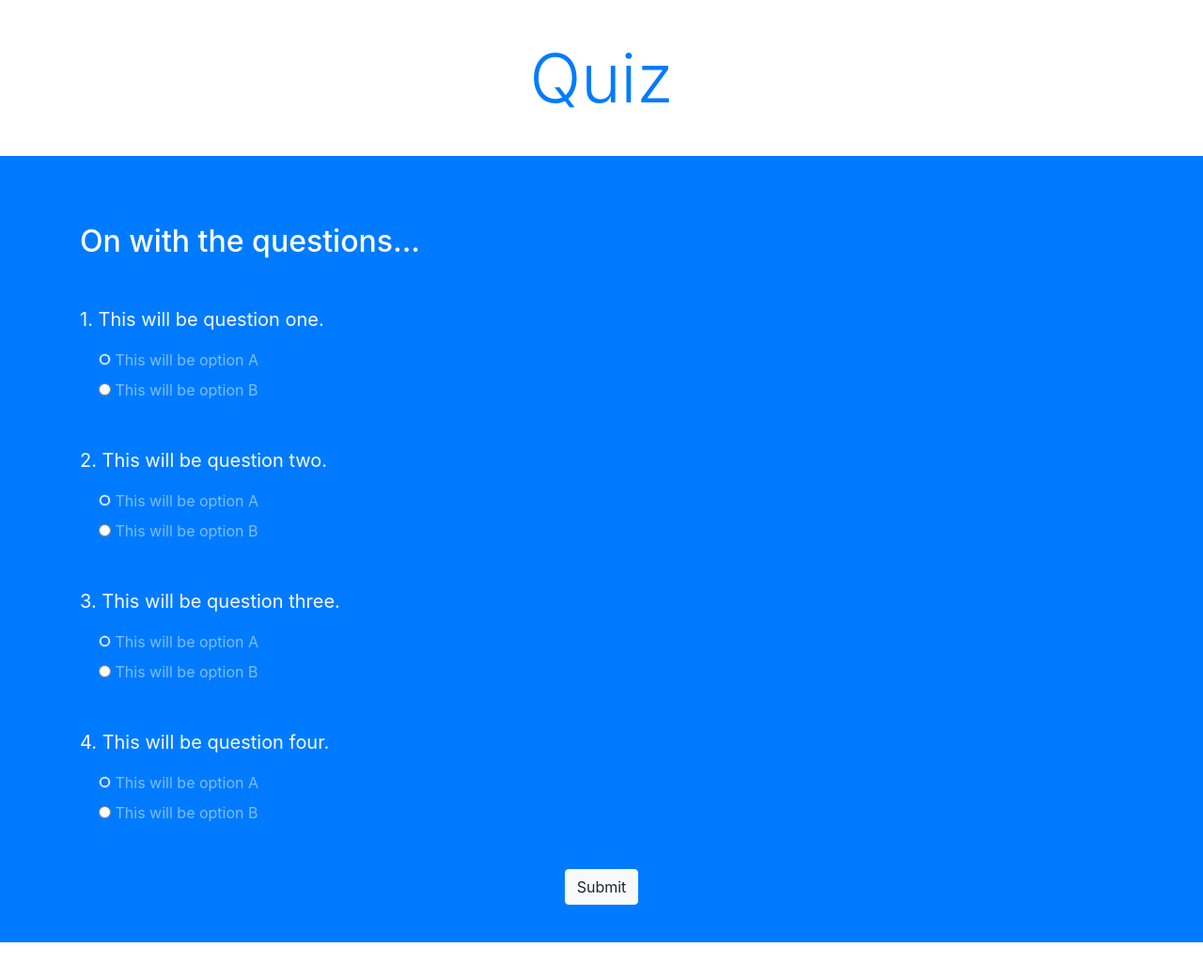
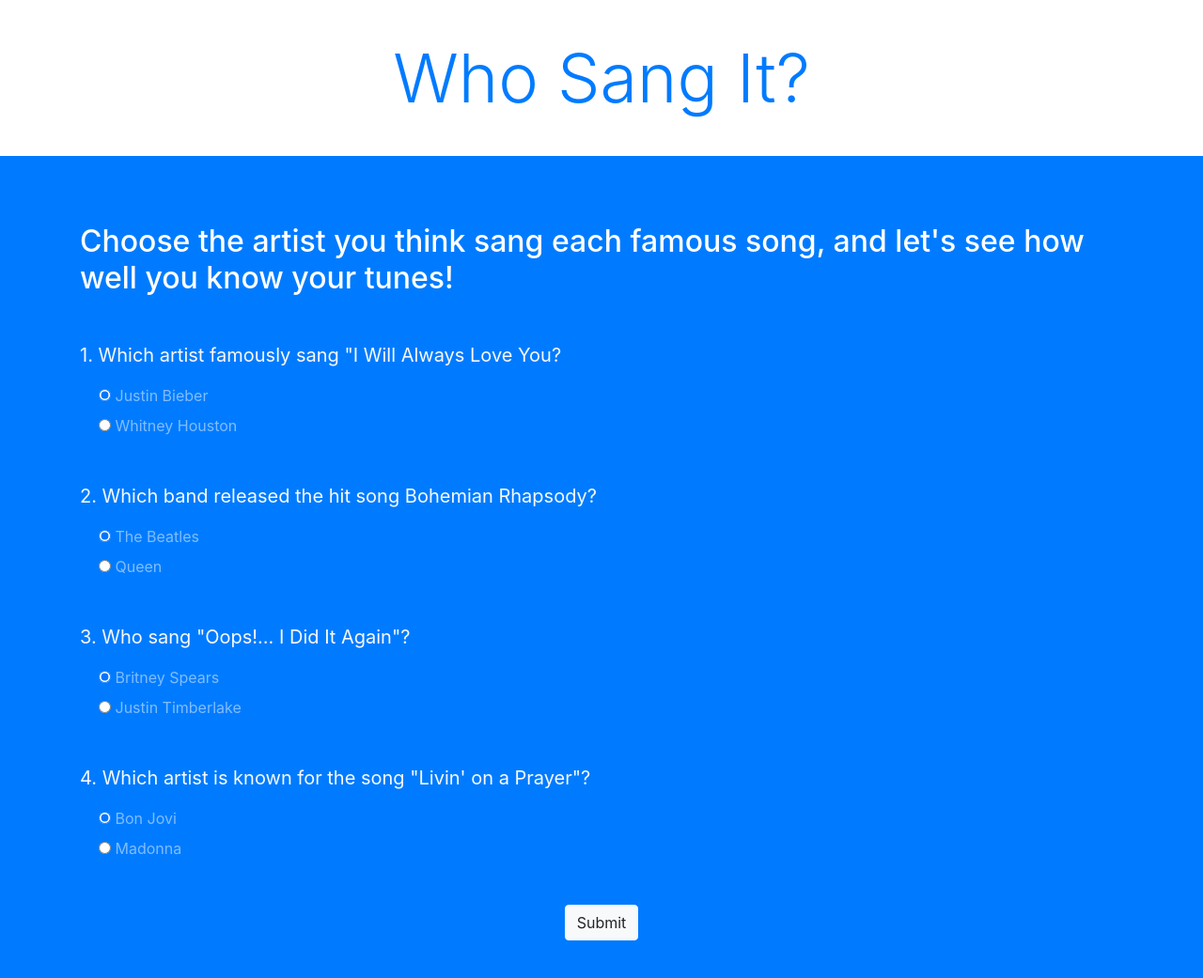
Before and after one commit to cameronhawkins10/My-Quiz, a plain HTML site: page index.html in a window 1280 px wide. Shown: the whole page at 94% size. Before the commit the page ends 1003 px from the top, so only its background shows below. Drawn offline with nearby package versions, Linux system fonts and the light colour scheme.

Commit message:
update quiz content and correct answers

```diff
--- a/app.js
+++ b/app.js
@@ -1,4 +1,4 @@
-const correctAnswers = ['B', 'B', 'B', 'B'];
+const correctAnswers = ['B', 'B', 'A', 'A'];
 const form = document.querySelector('.quiz-form');
 const result = document.querySelector('.result');
 
--- a/index.html
+++ b/index.html
@@ -11,7 +11,7 @@
     <!-- top section -->
     <div class="intro py-3 bg-white text-center">
         <div class="container">
-            <h2 class="text-primary display-3 my-4">Quiz</h2>
+            <h2 class="text-primary display-3 my-4">Who Sang It?</h2>
         </div>
     </div>
 
@@ -25,60 +25,60 @@
     <!-- quiz section -->
     <div class="quiz py-4 bg-primary">
         <div class="container">
-            <h2 class="my-5 text-white">On with the questions...</h2>
+            <h2 class="my-5 text-white">Choose the artist you think sang each famous song, and let's see how well you know your tunes!</h2>
 
             <!-- form section -->
             <form class="quiz-form text-light">
 
                 <!-- question 1 -->
                 <div class="my-5">
-                    <p class="lead font-weight-normal">1. This will be question one.</p>
+                    <p class="lead font-weight-normal">1. Which artist famously sang "I Will Always Love You?</p>
                     <div class="form-check my-2 text-white-50">
                         <input type="radio" name="q1" value="A" checked>
-                        <label for="" class="form-check-label">This will be option A</label>
+                        <label for="" class="form-check-label">Justin Bieber</label>
                     </div>
                     <div class="form-check my-2 text-white-50">
                         <input type="radio" name="q1" value="B">
-                        <label for="" class="form-check-label">This will be option B</label>
+                        <label for="" class="form-check-label">Whitney Houston</label>
                     </div>
                 </div>
 
                 <!-- question 2 -->
                 <div class="my-5">
-                    <p class="lead font-weight-normal">2. This will be question two.</p>
+                    <p class="lead font-weight-normal">2. Which band released the hit song Bohemian Rhapsody?</p>
                     <div class="form-check my-2 text-white-50">
                         <input type="radio" name="q2" value="A" checked>
-                        <label for="" class="form-check-label">This will be option A</label>
+                        <label for="" class="form-check-label">The Beatles</label>
                     </div>
                     <div class="form-check my-2 text-white-50">
                         <input type="radio" name="q2" value="B">
-                        <label for="" class="form-check-label">This will be option B</label>
+                        <label for="" class="form-check-label">Queen</label>
                     </div>
                 </div>
 
                 <!-- question 3 -->
                 <div class="my-5">
-                    <p class="lead font-weight-normal">3. This will be question three.</p>
+                    <p class="lead font-weight-normal">3. Who sang "Oops!... I Did It Again"?</p>
                     <div class="form-check my-2 text-white-50">
                         <input type="radio" name="q3" value="A" checked>
-                        <label for="" class="form-check-label">This will be option A</label>
+                        <label for="" class="form-check-label">Britney Spears</label>
                     </div>
                     <div class="form-check my-2 text-white-50">
                         <input type="radio" name="q3" value="B">
-                        <label for="" class="form-check-label">This will be option B</label>
+                        <label for="" class="form-check-label">Justin Timberlake</label>
                     </div>
                 </div>
 
                 <!-- question 4 -->
                 <div class="my-5">
-                    <p class="lead font-weight-normal">4. This will be question four.</p>
+                    <p class="lead font-weight-normal">4. Which artist is known for the song "Livin' on a Prayer"?</p>
                     <div class="form-check my-2 text-white-50">
                         <input type="radio" name="q4" value="A" checked>
-                        <label for="" class="form-check-label">This will be option A</label>
+                        <label for="" class="form-check-label">Bon Jovi</label>
                     </div>
                     <div class="form-check my-2 text-white-50">
                         <input type="radio" name="q4" value="B">
-                        <label for="" class="form-check-label">This will be option B</label>
+                        <label for="" class="form-check-label">Madonna</label>
                     </div>
                 </div>
 
```
